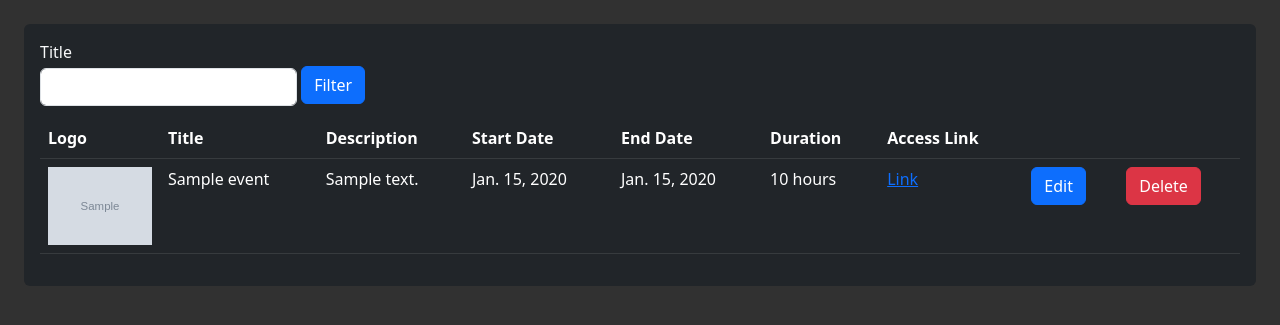
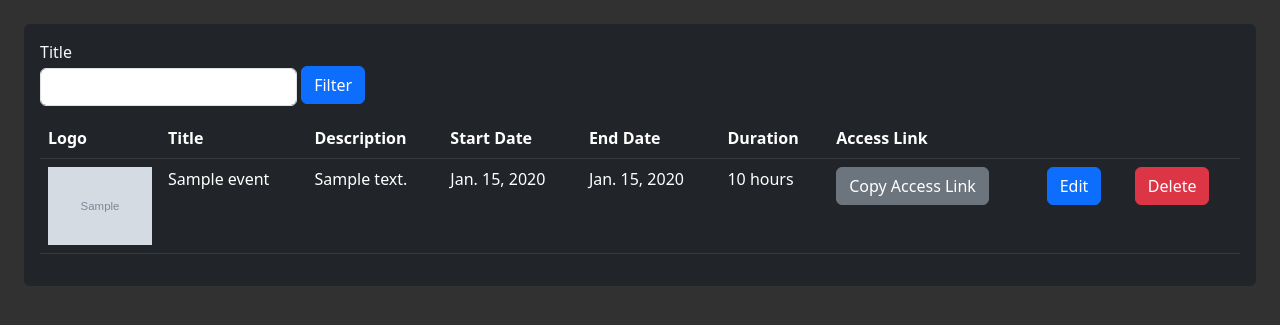
Before and after one commit to zHenriqueGN/EventPlaza, a Django app: template core/apps/events/templates/eventedit.html in a window 1280 px wide. Shown: the part 56-381 px from the top of the page. Run offline with Django 4.2, Linux system fonts and the light colour scheme; the template is opened without the code that fills it: values that come from a table or form of the project are taken from there, others are empty; tables that the repository leaves empty hold one stand-in row (values such as "Sample post"); grey boxes marked "Sample" are stand-in pictures; some libraries are stand-ins or nearby versions.

Commit message:
feat: create button to copy access link to clipboard

```diff
--- a/templates/fragments/events/eventstable.html
+++ b/templates/fragments/events/eventstable.html
@@ -36,8 +36,17 @@
                     <td>{{ event.start_date }}</td>
                     <td>{{ event.end_date }}</td>
                     <td>{{ event.duration }} hours</td>
-                    <td><a href="{% url 'event_access' event.id %}">Link</a></td>
-                    <td><a href="{% url 'event_editor' event.id %}"><button class="btn btn-primary">Edit</button></a>
+                    <td>
+                        <button id="access-link-{{ event.id }}" class="btn btn-secondary"
+                            toCopy="http://127.0.0.1:8000{% url 'event_access' event.id %}"
+                            onclick="copyToClipboard('access-link-{{ event.id }}')">
+                            Copy Access Link
+                        </button>
+                    </td>
+                    <td>
+                        <a href="{% url 'event_editor' event.id %}">
+                            <button class="btn btn-primary">Edit</button>
+                        </a>
                     </td>
                     <td>
                         <form action="{% url 'event_delete' event.id %}" method="post">{% csrf_token %}
```
